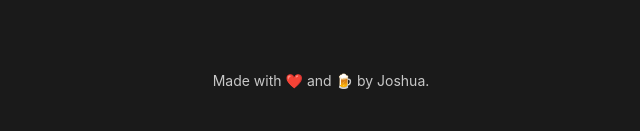
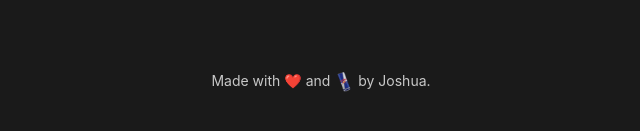
Before and after one commit to ajoshuasmith/website-personal, a React (Vite) app: page / in a window 1280 px wide. Shown: the part 461-592 px from the top of the page, without its empty margins (319-959 px from the left). Built offline with nearby package versions, Linux system fonts and the light colour scheme.

Commit message:
feat: add redbull.gif logo and update App.jsx
Added new Red Bull GIF logo in public/logos and modified App.jsx accordingly.

```diff
--- a/src/App.jsx
+++ b/src/App.jsx
@@ -47,7 +47,7 @@ function App() {
       </nav>
 
       <footer className="footer">
-        <p>Made with ❤️ and 🍺 by Joshua.</p>
+        <p>Made with ❤️ and <img src="/logos/redbull.gif" alt="Red Bull" width="20" height="20" style={{verticalAlign: 'middle', display: 'inline-block'}} /> by Joshua.</p>
       </footer>
     </div>
   )
```
Also changed, not shown: public/logos/redbull.gif (added).
